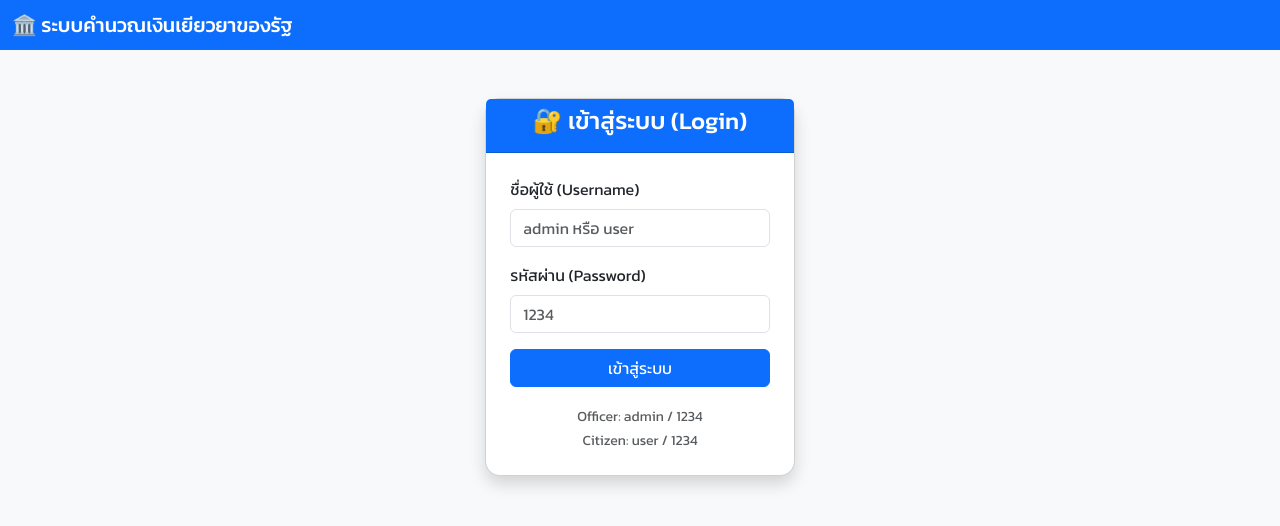
After one commit to SaveKit/MVC2-2568, a Flask app: page /login in a window 1280 px wide. The commit adds this page. Shown: the top 526 px of the page. Run offline with Flask 3, Linux system fonts and the light colour scheme.

Commit message:
feat: implement authentication logic creating separate flows for officers and citizens

```diff
--- a/controllers/web_controller.py
+++ b/controllers/web_controller.py
@@ -1,5 +1,5 @@
 # controllers/web_controller.py
-from flask import Blueprint, render_template, request, redirect, url_for, flash
+from flask import Blueprint, render_template, request, redirect, url_for, session, flash
 import sqlite3
 import random
 from datetime import datetime
@@ -17,8 +17,54 @@ def get_db_connection():
     return conn
 
 
+@web_bp.route("/login", methods=["GET", "POST"])
+def login():
+    """จัดการการเข้าสู่ระบบ"""
+    if request.method == "POST":
+        username = request.form["username"]
+        password = request.form["password"]
+
+        conn = get_db_connection()
+        user = conn.execute(
+            "SELECT * FROM users WHERE username = ?", (username,)
+        ).fetchone()
+        conn.close()
+
+        if user and user["password"] == password:
+            session["user"] = user["username"]
+            session["role"] = user["role"]
+
+            # แยกทางเดิน
+            # Officer -> หน้า List
+            # Citizen -> หน้า Form
+            if user["role"] == "officer":
+                return redirect(url_for("web.index"))
+            else:
+                return redirect(url_for("web.create_form"))
+        else:
+            flash("ชื่อผู้ใช้หรือรหัสผ่านไม่ถูกต้อง", "danger")
+
+    return render_template("login.html")
+
+
+@web_bp.route("/logout")
+def logout():
+    """ออกจากระบบ"""
+    session.clear()
+    return redirect(url_for("web.login"))
+
+
 @web_bp.route("/")
 def index():
+    # ถ้ายังไม่ login ให้ไปหน้า login
+    if "user" not in session:
+        return redirect(url_for("web.login"))
+
+    # ถ้าไม่ใช่ officer ห้ามดูหน้านี้
+    if session["role"] != "officer":
+        flash("คุณไม่มีสิทธิ์เข้าถึงหน้านี้ (สำหรับเจ้าหน้าที่เท่านั้น)", "warning")
+        return redirect(url_for("web.create_form"))
+
     """Action: แสดงหน้าหลัก (List View)"""
     conn = get_db_connection()
     # Query ข้อมูลมาแสดง
@@ -39,6 +85,10 @@ def index():
 
 @web_bp.route("/create")
 def create_form():
+    # ถ้ายังไม่ login ให้ไปหน้า login
+    if "user" not in session:
+        return redirect(url_for("web.login"))
+
     """Action: แสดงหน้าฟอร์ม (Form View)"""
     return render_template("form.html")
 
--- a/main.py
+++ b/main.py
@@ -18,10 +18,10 @@ def create_app():
 
 
 if __name__ == "__main__":
-    # 1. เตรียม Database (ถ้ายังไม่มี)
+    # 1. เตรียม Database
     setup_database()
 
     # 2. เริ่มต้น Server
     app = create_app()
-    print("🚀 Server starting at http://127.0.0.1:5000")
+    print("Server starting at http://127.0.0.1:5000")
     app.run(debug=True)
--- a/templates/layout.html
+++ b/templates/layout.html
@@ -28,11 +28,20 @@
     </style>
   </head>
   <body>
-    <nav class="navbar navbar-dark bg-primary">
-      <div class="container-fluid justify-content-center">
-        <span class="navbar-brand mb-0 h1"
-          >🏛️ ระบบคำนวณเงินเยียวยาของรัฐ (MVC Exam)</span
-        >
+    <nav class="navbar navbar-dark bg-primary mb-4">
+      <div class="container-fluid">
+        <span class="navbar-brand mb-0 h1">🏛️ ระบบคำนวณเงินเยียวยาของรัฐ</span>
+
+        {% if session.get('user') %}
+        <div class="d-flex align_items-center">
+          <span class="text-white me-3">
+            ผู้ใช้: {{ session['user'] }} ({{ session['role'] }})
+          </span>
+          <a href="/logout" class="btn btn-sm btn-light text-primary"
+            >ออกจากระบบ</a
+          >
+        </div>
+        {% endif %}
       </div>
     </nav>
 
--- /dev/null
+++ b/templates/login.html
@@ -0,0 +1,49 @@
+{% extends "layout.html" %} {% block content %}
+<div class="row justify-content-center mt-5">
+  <div class="col-md-5">
+    <div class="card shadow">
+      <div class="card-header bg-primary text-white text-center">
+        <h4>🔐 เข้าสู่ระบบ (Login)</h4>
+      </div>
+      <div class="card-body p-4">
+        {% with messages = get_flashed_messages(with_categories=true) %} {% if
+        messages %} {% for category, message in messages %}
+        <div class="alert alert-{{ category }}">{{ message }}</div>
+        {% endfor %} {% endif %} {% endwith %}
+
+        <form action="/login" method="POST">
+          <div class="mb-3">
+            <label class="form-label">ชื่อผู้ใช้ (Username)</label>
+            <input
+              type="text"
+              name="username"
+              class="form-control"
+              placeholder="admin หรือ user"
+              required
+            />
+          </div>
+          <div class="mb-3">
+            <label class="form-label">รหัสผ่าน (Password)</label>
+            <input
+              type="password"
+              name="password"
+              class="form-control"
+              placeholder="1234"
+              required
+            />
+          </div>
+          <button type="submit" class="btn btn-primary w-100">
+            เข้าสู่ระบบ
+          </button>
+        </form>
+        <div class="mt-3 text-center text-muted">
+          <small
+            >Officer: admin / 1234 <br />
+            Citizen: user / 1234</small
+          >
+        </div>
+      </div>
+    </div>
+  </div>
+</div>
+{% endblock %}
```
Also changed, not shown: database/db_setup.py (+15 -0 lines), relief_fund.db.
